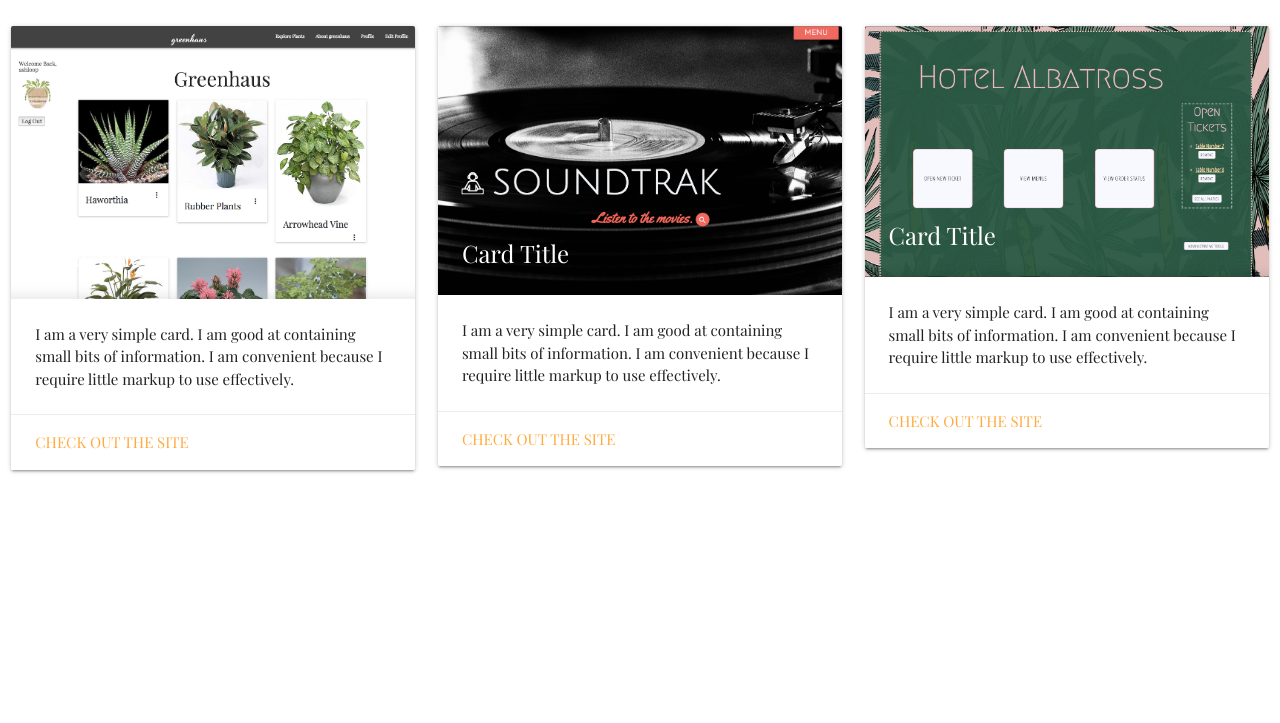
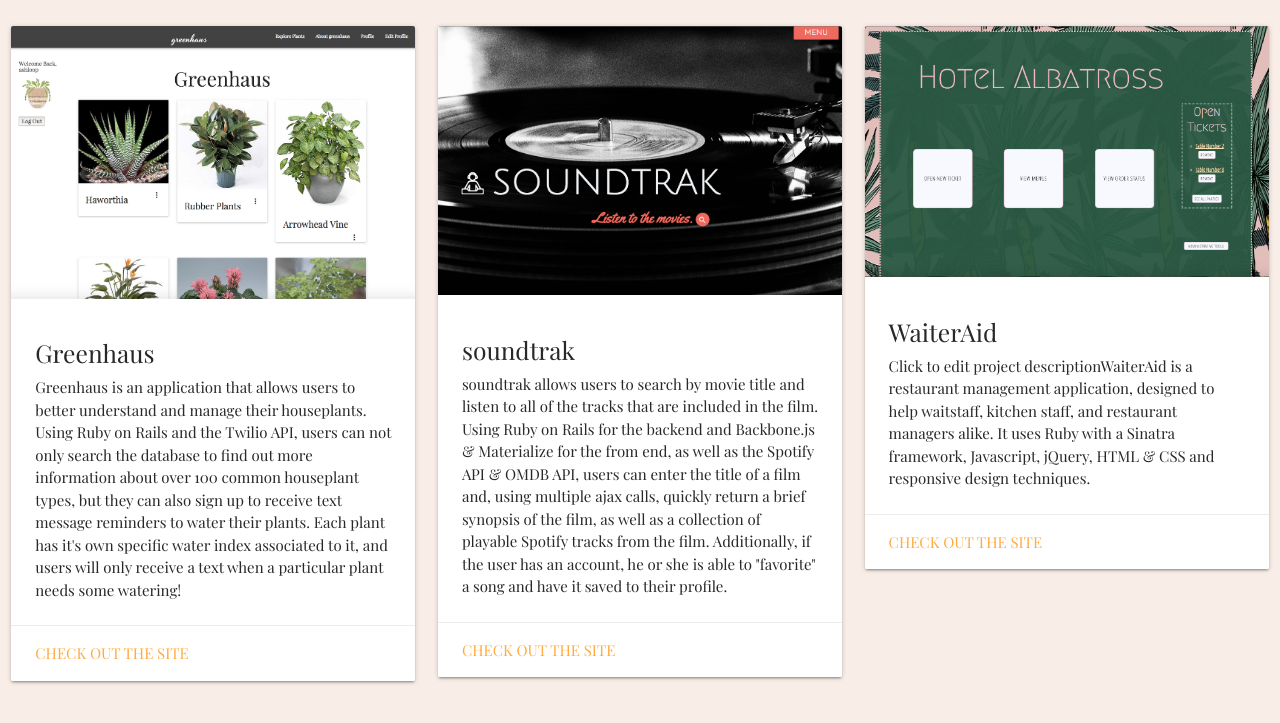
Before and after one commit to ajhofferber/ajhofferber.github.io, a plain HTML site: page index.html in a window 1280 px wide. Shown: the part 950-1673 px from the top of the page. Drawn offline with nearby package versions, Linux system fonts and the light colour scheme.

Commit message:
adds project info

```diff
--- a/css/style.css
+++ b/css/style.css
@@ -1,6 +1,8 @@
 
 body{
     font-family: 'Playfair Display', serif;
+    background-color: rgb(249, 238, 231);
+    color:rgb(39, 40, 39);
 }
 
 .parallax-window {
--- a/index.html
+++ b/index.html
@@ -24,11 +24,10 @@
       <div class="card">
         <div class="card-image">
           <img src="images/greenhaus.png">
-          <span class="card-title">Card Title</span>
         </div>
         <div class="card-content">
-          <p>I am a very simple card. I am good at containing small bits of information.
-          I am convenient because I require little markup to use effectively.</p>
+          <h5>Greenhaus</h5>
+          <p>Greenhaus is an application that allows users to better understand and manage their houseplants.  Using Ruby on Rails and the Twilio API, users can not only search the database to find out more information about over 100 common houseplant types, but they can also sign up to receive text message reminders to water their plants. Each plant has it's own specific water index associated to it, and users will only receive a text when a particular plant needs some watering!</p>
         </div>
         <div class="card-action">
           <a href="https://greenhaus.herokuapp.com">Check Out the Site</a>
@@ -40,11 +39,10 @@
       <div class="card">
         <div class="card-image">
           <img src="images/soundtrak.png">
-          <span class="card-title">Card Title</span>
         </div>
         <div class="card-content">
-          <p>I am a very simple card. I am good at containing small bits of information.
-          I am convenient because I require little markup to use effectively.</p>
+          <h5>soundtrak</h5>
+          <p>soundtrak allows users to search by movie title and listen to all of the tracks that are included in the film. Using Ruby on Rails for the backend and Backbone.js & Materialize for the from end, as well as the Spotify API & OMDB API, users can enter the title of a film and, using multiple ajax calls, quickly return a brief synopsis of the film, as well as a collection of playable Spotify tracks from the film. Additionally, if the user has an account, he or she is able to "favorite" a song and have it saved to their profile. </p>
         </div>
         <div class="card-action">
           <a href="https://soundtrak.herokuapp.com">Check Out the Site</a>
@@ -57,11 +55,10 @@
     <div class="card">
       <div class="card-image">
         <img src="images/waiteraid.png">
-        <span class="card-title">Card Title</span>
       </div>
       <div class="card-content">
-        <p>I am a very simple card. I am good at containing small bits of information.
-        I am convenient because I require little markup to use effectively.</p>
+        <h5>WaiterAid</h5>
+        <p>Click to edit project descriptionWaiterAid is a restaurant management application, designed to help waitstaff, kitchen staff, and restaurant managers alike. It uses Ruby with a Sinatra framework, Javascript, jQuery, HTML & CSS and responsive design techniques.</p>
       </div>
       <div class="card-action">
         <a href="https://waiteraid.herokuapp.com">Check Out the Site</a>
--- a/js/script.js
+++ b/js/script.js
@@ -1,10 +1,2 @@
 
 console.log("hey")
-
-
-$(document).ready(function(){
-
-
-  $('#ash').fadeIn(2000)
-
-});
```
